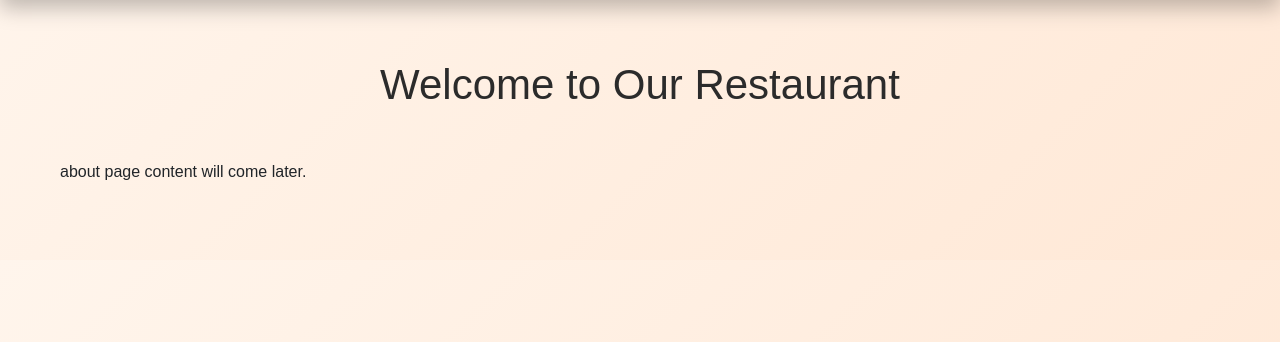
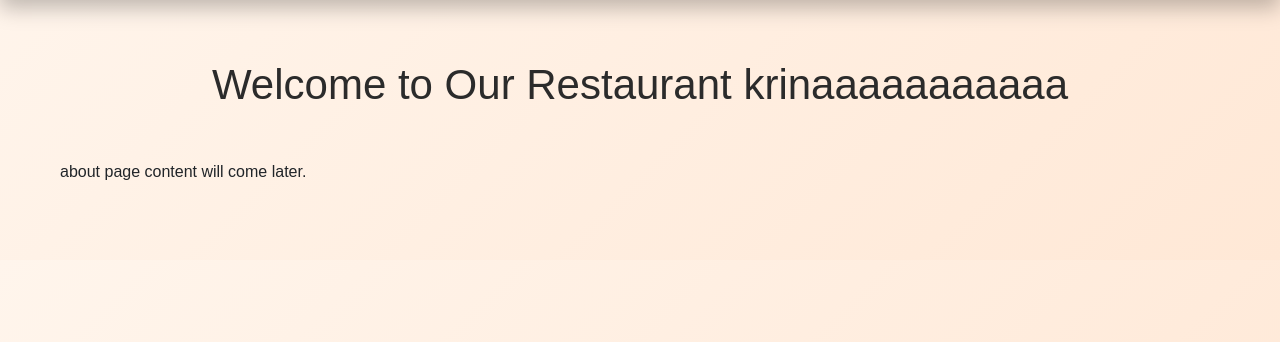
Before and after one commit to krinarank/leela_project_1, a Django app: page /about/ in a window 1280 px wide. Shown: the part 78-420 px from the top of the page. Run offline with Django 5.2, Linux system fonts and the light colour scheme.

Commit message:
about file

```diff
--- a/restaurant/templates/menu/about.html
+++ b/restaurant/templates/menu/about.html
@@ -1,6 +1,6 @@
 {% extends 'menu/base.html' %}
 
 {% block content %}
-<h2>Welcome to Our Restaurant</h2>
+<h2>Welcome to Our Restaurant krinaaaaaaaaaaa</h2>
 <p>about page content will come later.</p>
 {% endblock %}
```
